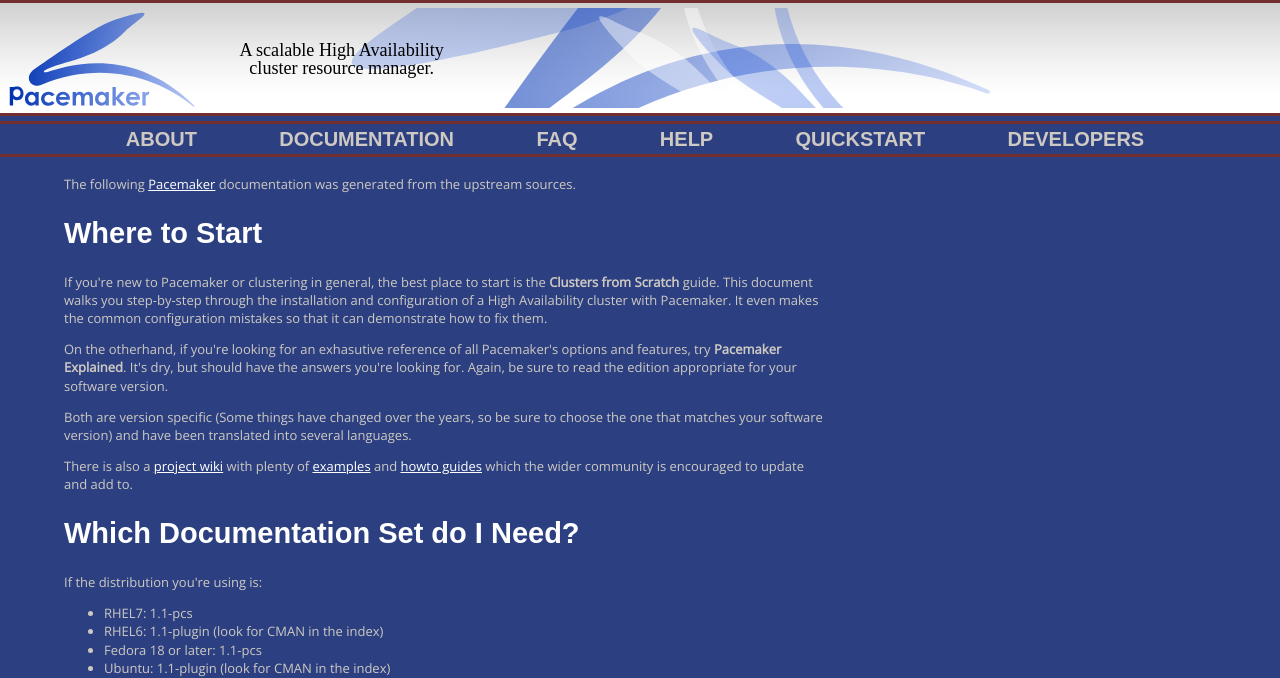
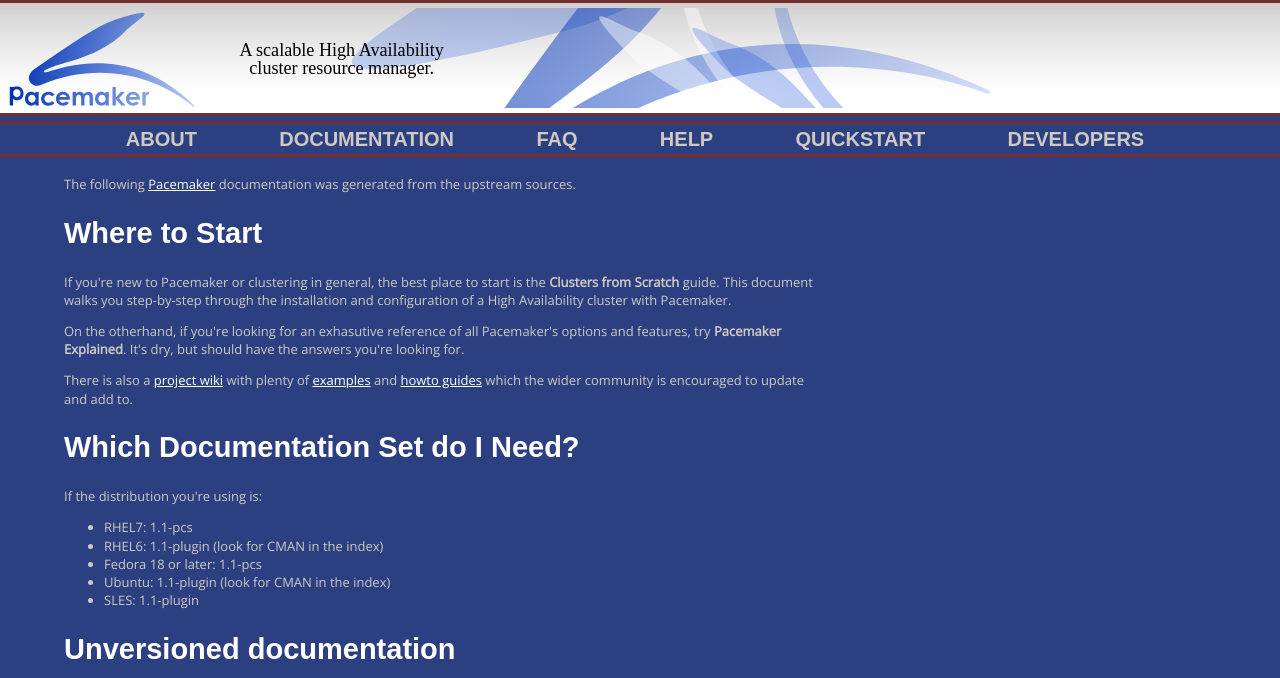
Before and after one commit to ClusterLabs/clusterlabs-www, a PHP site: page /doc/ in a window 1280 px wide. Shown: the top 678 px of the page. Run offline with PHP 8.4, Linux system fonts and the light colour scheme; some web fonts are replaced.

Commit message:
minor updating of spelling, URLs, etc.
Also disables showing documentation translations other than en-US for now.

```diff
--- a/html/components.html
+++ b/html/components.html
@@ -25,7 +25,7 @@
 	  <p>
 	    Pacemaker understands many different resource types (OCF,
 	    SYSV, systemd) and can accurately model the relationships
-	    between them (collocation, ordering).
+	    between them (colocation, ordering).
 	  </p>
 	  <p>
 	    It can even use technology such
--- a/html/doc/index.php
+++ b/html/doc/index.php
@@ -22,9 +22,7 @@ The following <a href="http://www.clusterlabs.org/wiki/Pacemaker">Pacemaker</a>
     If you're new to Pacemaker or clustering in general, the best
     place to start is the <b>Clusters from Scratch</b> guide.  This
     document walks you step-by-step through the installation and
-    configuration of a High Availability cluster with Pacemaker.  It
-    even makes the common configuration mistakes so that it can
-    demonstrate how to fix them.
+    configuration of a High Availability cluster with Pacemaker.
 
 </p>
 
@@ -33,16 +31,7 @@ The following <a href="http://www.clusterlabs.org/wiki/Pacemaker">Pacemaker</a>
     On the otherhand, if you're looking for an exhasutive reference of
     all Pacemaker's options and features, try <b>Pacemaker
     Explained</b>.  It's dry, but should have the answers you're
-    looking for.  Again, be sure to read the edition appropriate for
-    your software version.
-
-</p>
-
-<p>
-
-    Both are version specific (Some things have changed over the
-    years, so be sure to choose the one that matches your software
-    version) and have been translated into several languages.
+    looking for.
 
 </p>
 
@@ -119,7 +108,8 @@ If the distribution you're using is:
    echo "<br/>";
 
    $langs = array();
-   foreach (glob("$base/*/Pacemaker/$version") as $item) {
+   // for now, show only US English; other translations haven't been maintained
+   foreach (glob("$base/en-US/Pacemaker/$version") as $item) {
        $langs[] = basename(dirname(dirname($item)));
    }
 
--- a/html/global/pacemaker/index.php
+++ b/html/global/pacemaker/index.php
@@ -5,7 +5,7 @@
 <!--[if gt IE 8]><!--> <html class="no-js"> <!--<![endif]-->
     <head>
 <?php include "../../header.html" ?>
-        <title>Cluster Labs - Packages for Pacemaker 1.0.x</title>
+        <title>Cluster Labs - Annotated Pacemaker Sources</title>
         <meta name="description" content="">
      </head>
      <body>
@@ -40,7 +40,7 @@ foreach ($runs as $hash) {
 
     echo "<li>Run $run $hash ($when) ";
     echo " [<a href=$hash/index.html>Results</a>]";
-    echo " [<a href=http://hg.clusterlabs.org/pacemaker/devel/rev/$hash>Sources</a>]";
+    echo " [<a href=https://github.com/ClusterLabs/pacemaker/tree/$hash>Sources</a>]";
     echo "</li>";
     $lpc++;
 }
```
